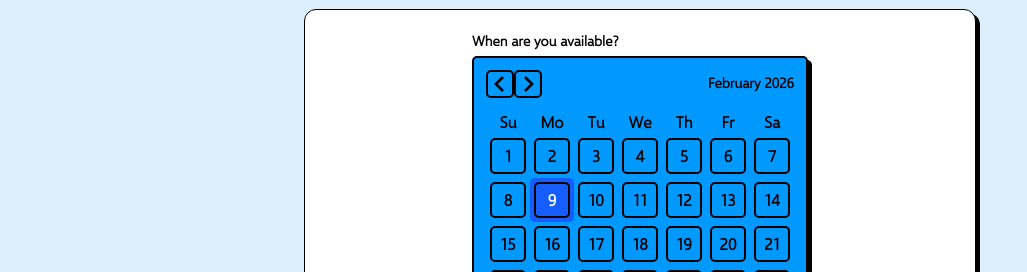
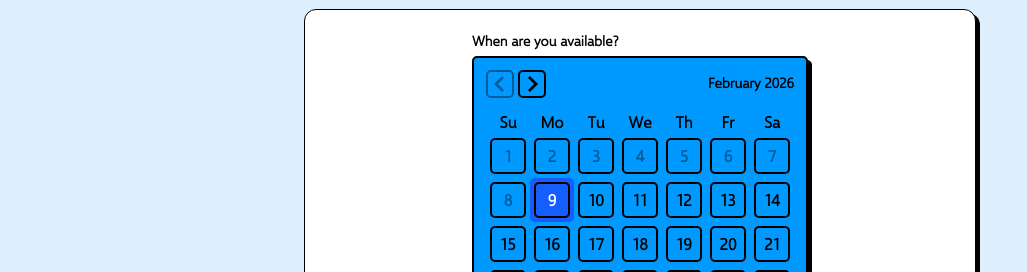
Before and after one commit to SidmoGoesBrrr/weschedule, a Next.js app: page /eventcreator in a window 1280 px wide. Shown: the part 473-745 px from the top of the page, without its empty margins (0-1027 px from the left). Built offline with nearby package versions, Linux system fonts and the light colour scheme.

Commit message:
disable selection of dates before current day

```diff
--- a/components/dateselector.tsx
+++ b/components/dateselector.tsx
@@ -1,15 +1,16 @@
 'use client'
 
+import { startOfMonth, startOfToday } from "date-fns";
 import { Calendar } from "@/components/ui/calendar";
-import { useState, useEffect } from 'react';
 
 export function DateSelector(props: any) {
-
     return (
         <Calendar
             mode="multiple"
             selected={props.dates}
             onSelect={props.updateFormCallback}
+            disabled={(date: Date) => date < startOfToday()}
+            startMonth={startOfMonth(new Date())}
         />
     )
 }
--- a/components/eventcreatorform.tsx
+++ b/components/eventcreatorform.tsx
@@ -342,6 +342,7 @@ export function EventCreatorForm() {
                                                                                 <FormLabel>Start</FormLabel>
                                                                                 <FormControl>
                                                                                     <TimeComboBox
+                                                                                        slotDate={dateIso}
                                                                                         value={slot.start}
                                                                                         latest={slot.end}
                                                                                         updateFormCallback={(v: string) => {
@@ -416,6 +417,7 @@ export function EventCreatorForm() {
                                                                                 <FormLabel>End</FormLabel>
                                                                                 <FormControl>
                                                                                     <TimeComboBox
+                                                                                        slotDate={dateIso}
                                                                                         value={slot.end}
                                                                                         earliest={slot.start}
                                                                                         updateFormCallback={(v: string) => {
--- a/components/timecombobox.tsx
+++ b/components/timecombobox.tsx
@@ -51,12 +51,20 @@ allTimes = allTimes.flatMap((time: any) => {
 });
 // console.log(times);
 
+function localDateIso(d: Date): string {
+    const y = d.getFullYear()
+    const m = String(d.getMonth() + 1).padStart(2, "0")
+    const day = String(d.getDate()).padStart(2, "0")
+    return `${y}-${m}-${day}`
+}
+
 export function TimeComboBox(props: any) {
     const {
         earliest,
         latest,
         updateFormCallback,
         value: controlledValue,
+        slotDate,
     } = props;
     const [open, setOpen] = useState(false)
     const [internalValue, setInternalValue] = useState('');
@@ -76,7 +84,15 @@ export function TimeComboBox(props: any) {
         }
     }
 
-    const times = allTimes.slice(earliestIndex + 1, latestIndex);
+    let times = allTimes.slice(earliestIndex + 1, latestIndex)
+
+    if (slotDate && slotDate === localDateIso(new Date())) {
+        const now = Date.now()
+        times = times.filter(
+            (time: { value: string }) =>
+                new Date(`${slotDate}T${time.value}:00`).getTime() > now,
+        )
+    }
 
     return (
         <Popover open={open} onOpenChange={setOpen}>
@@ -88,7 +104,8 @@ export function TimeComboBox(props: any) {
                     className="w-full justify-between md:max-w-[200px]"
                 >
                     {value
-                        ? times.find((time: any) => time.value === value)?.label
+                        ? (times.find((time: any) => time.value === value)?.label ??
+                            allTimes.find((time: any) => time.value === value)?.label)
                         : "Select time..."}
                     <ChevronsUpDown />
                 </Button>
--- a/components/ui/calendar.tsx
+++ b/components/ui/calendar.tsx
@@ -21,19 +21,23 @@ function Calendar({ className, showOutsideDays = true, ...props }: CalendarProps
         ),
         months: "flex flex-col sm:flex-row gap-2",
         month: "flex flex-col gap-4",
-        nav: "absolute justify-center inline-flex items-center transform rotate-180 origin-center",
+        nav: "absolute justify-center inline-flex items-center gap-1",
         caption:
           "flex justify-center pt-1 relative items-center w-full text-main-foreground",
         caption_label: "text-sm font-heading",
         month_caption: "text-right",
-        button_previous: "border-2 border-border rounded-base cursor-pointer transition-all duration-150 hover:bg-main/20 hover:border-black hover:scale-105",
-        button_next: "border-2 border-border rounded-base cursor-pointer transition-all duration-150 hover:bg-main/20 hover:border-black hover:scale-105",
+        button_previous:
+          "border-2 border-border rounded-base cursor-pointer transition-all duration-150 hover:bg-main/20 hover:border-black hover:scale-105 aria-disabled:!cursor-default aria-disabled:pointer-events-none aria-disabled:opacity-40 aria-disabled:hover:!scale-100 aria-disabled:hover:!bg-transparent aria-disabled:hover:!border-border",
+        button_next:
+          "border-2 border-border rounded-base cursor-pointer transition-all duration-150 hover:bg-main/20 hover:border-black hover:scale-105 aria-disabled:!cursor-default aria-disabled:pointer-events-none aria-disabled:opacity-40 aria-disabled:hover:!scale-100 aria-disabled:hover:!bg-transparent aria-disabled:hover:!border-border",
+        chevron: "fill-current text-main-foreground",
         table: "w-full border-collapse space-y-2",
         day_button: "size-9 p-0 font-base aria-selected:opacity-100 rounded-base border-2 border-border cursor-pointer transition-all duration-150 hover:bg-main/20 hover:border-black hover:scale-110 m-1",
         selected: "bg-black! text-white! rounded-base",
         today: "bg-blue-600 text-white! rounded-base",
         outside: "text-foreground opacity-20 aria-selected:bg-none",
-        disabled: "text-foreground opacity-50",
+        disabled:
+          "!cursor-default pointer-events-none text-foreground/40 bg-transparent hover:!scale-100 hover:!bg-transparent hover:!border-border",
         range_start: "day-range-start bg-black! text-white! rounded-base",
         range_end: "day-range-end bg-black! text-white! rounded-base",
         range_middle: "bg-black/50! text-white!",
```
